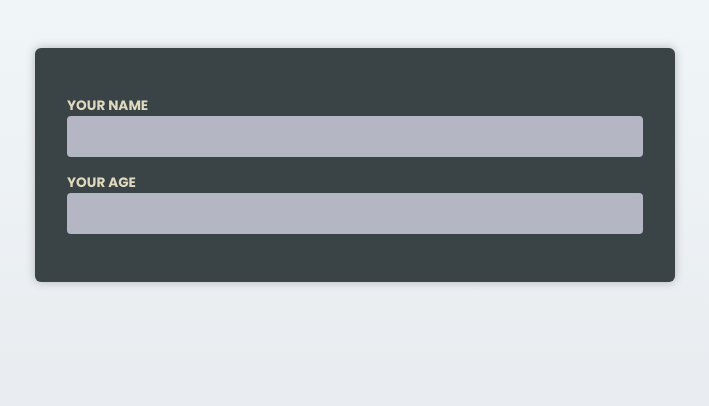
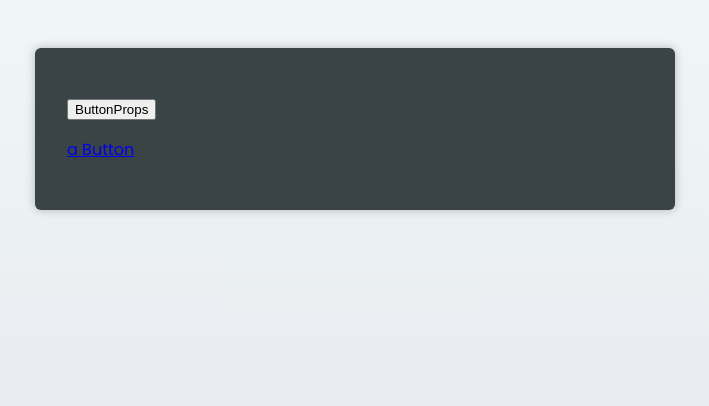
Before and after one commit to HuseynDEV/React_TS2, a React (Vite) app: page / in a window 1280 px wide. Shown: the top 406 px of the page, without its empty margins (285-994 px from the left). Built offline with nearby package versions, Linux system fonts and the light colour scheme.

Commit message:
button-component

```diff
--- a/src/App.tsx
+++ b/src/App.tsx
@@ -1,10 +1,17 @@
+import Button from "./component/Button"
 import Input from "./component/Input"
 
 
 const App = () => {
   return <main>
-    <Input id='name' label='Your name' type='text' disabled />
-    <Input id='age' label='Your age' type='number' />
+    {/* <Input id='name' label='Your name' type='text' disabled/>
+    <Input id='age' label='Your age' type='number' /> */}
+    <p>
+      <Button target="">a Button</Button>
+    </p>
+    <p>
+      <Button href='https://google.com'>a Button</Button>
+    </p>
   </main>
 }
 
--- /dev/null
+++ b/src/component/Button.tsx
@@ -0,0 +1,27 @@
+import { type ComponentPropsWithoutRef } from "react"
+
+type ButtonProps = ComponentPropsWithoutRef<'button'> & {
+    href?: never
+}
+
+type AnchorProps = ComponentPropsWithoutRef<'a'> & {
+    href?: string
+}
+
+
+function isAnchorProps(props: ButtonProps | AnchorProps): props is AnchorProps {
+    return 'href' in props
+}
+
+const Button = (props: ButtonProps | AnchorProps) => {
+
+    if (isAnchorProps(props)) {
+        return <a className="button" {...props}></a>
+    }
+
+    return (
+        <button className="button" {...props}>ButtonProps</button>
+    )
+}
+
+export default Button
--- a/src/component/Input.tsx
+++ b/src/component/Input.tsx
@@ -1,15 +1,15 @@
-import { ComponentPropsWithRef } from "react"
+import { ComponentPropsWithoutRef } from "react"
 
 type InputProps = {
     label: string,
     id: string,
-} & ComponentPropsWithRef<'input'>
+} & ComponentPropsWithoutRef<'input'>
 
 const Input = ({ label, id, ...props }: InputProps) => {
     return (
         <p>
             <label htmlFor={id}>{label}</label>
-            <input id={id} type='text' {...props} />
+            <input id={id}  {...props} />
         </p>
     )
 }
```
